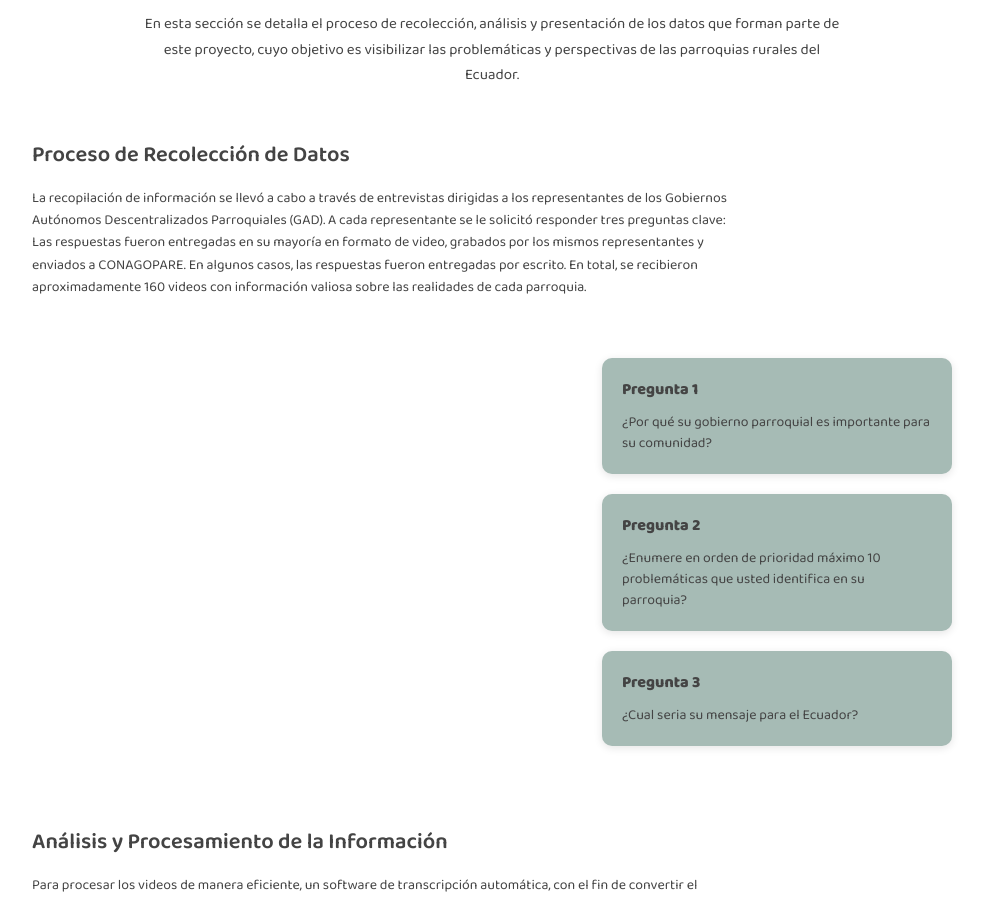
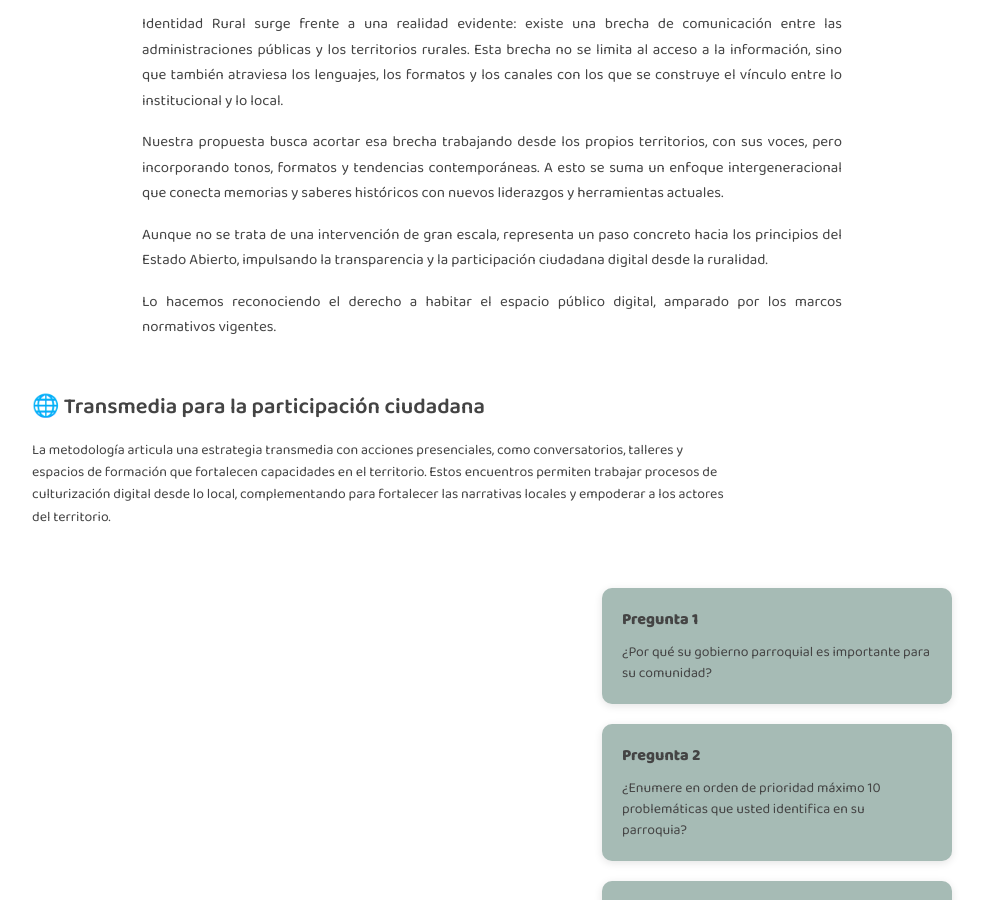
Before and after one commit to KevinYuvi/ConagopareWeb, a Next.js app: page /Metodologia in a window 1280 px wide. Shown: the part 140-1040 px from the top of the page, without its empty margins (148-1131 px from the left). Built offline with nearby package versions, Linux system fonts and the light colour scheme.

Commit message:
Mejora visual en la sección Metodología de Identidad Rural

```diff
--- a/src/app/Metodologia/page.tsx
+++ b/src/app/Metodologia/page.tsx
@@ -144,11 +144,11 @@ export default function MetodologiaPage() {
           cursor: "pointer",
         }}
       >
-        Metodología de Recolección y Análisis
+        🧭 Metodología de Identidad Rural
       </motion.h1>
 
       {/* Descripción */}
-      <motion.p
+      <motion.div
   initial="hidden"
   whileInView="visible"
   variants={fadeUpVariant}
@@ -159,13 +159,30 @@ export default function MetodologiaPage() {
     maxWidth: 700,
     margin: "auto",
     marginBottom: 50,
-          textAlign: "center",
+    textAlign: "justify",
+    display: "flex",
+    flexDirection: "column",
+    gap: "1rem",
   }}
 >
-        En esta sección se detalla el proceso de recolección, análisis y presentación de los datos que forman parte de este proyecto, cuyo objetivo es visibilizar las problemáticas y perspectivas de las parroquias rurales del Ecuador.
-      </motion.p>
+  <p>
+    Identidad Rural surge frente a una realidad evidente: existe una brecha de comunicación entre las administraciones públicas y los territorios rurales. Esta brecha no se limita al acceso a la información, sino que también atraviesa los lenguajes, los formatos y los canales con los que se construye el vínculo entre lo institucional y lo local.
+  </p>
 
-      {/* Proceso de Recolección de Datos */}
+  <p>
+    Nuestra propuesta busca acortar esa brecha trabajando desde los propios territorios, con sus voces, pero incorporando tonos, formatos y tendencias contemporáneas. A esto se suma un enfoque intergeneracional que conecta memorias y saberes históricos con nuevos liderazgos y herramientas actuales.
+  </p>
+
+  <p>
+    Aunque no se trata de una intervención de gran escala, representa un paso concreto hacia los principios del Estado Abierto, impulsando la transparencia y la participación ciudadana digital desde la ruralidad.
+  </p>
+
+  <p>
+    Lo hacemos reconociendo el derecho a habitar el espacio público digital, amparado por los marcos normativos vigentes.
+  </p>
+</motion.div>
+
+      {/* 🌐 Transmedia para la participación ciudadana */}
       <motion.h2
         initial="hidden"
         whileInView="visible"
@@ -183,7 +200,7 @@ export default function MetodologiaPage() {
           transition: "color 0.2s",
         }}
       >
-        Proceso de Recolección de Datos
+        🌐 Transmedia para la participación ciudadana
       </motion.h2>
 
       <motion.p
@@ -193,7 +210,7 @@ export default function MetodologiaPage() {
         viewport={{ once: true, amount: 0.3 }}
         style={{ fontSize: 14, lineHeight: 1.6, maxWidth: 700, marginBottom: 60 }}
       >
-        La recopilación de información se llevó a cabo a través de entrevistas dirigidas a los representantes de los Gobiernos Autónomos Descentralizados Parroquiales (GAD). A cada representante se le solicitó responder tres preguntas clave: Las respuestas fueron entregadas en su mayoría en formato de video, grabados por los mismos representantes y enviados a CONAGOPARE. En algunos casos, las respuestas fueron entregadas por escrito. En total, se recibieron aproximadamente 160 videos con información valiosa sobre las realidades de cada parroquia.
+        La metodología articula una estrategia transmedia con acciones presenciales, como conversatorios, talleres y espacios de formación que fortalecen capacidades en el territorio. Estos encuentros permiten trabajar procesos de culturización digital desde lo local, complementando para fortalecer las narrativas locales y empoderar a los actores del territorio.
       </motion.p>
 
       {/* Bloques preguntas alineados a la derecha */}
@@ -255,7 +272,7 @@ export default function MetodologiaPage() {
           transition: "color 0.2s",
         }}
       >
-        Análisis y Procesamiento de la Información
+        📊 Periodismo de datos
       </motion.h2>
 
       <motion.p
@@ -265,7 +282,9 @@ export default function MetodologiaPage() {
         viewport={{ once: true, amount: 0.3 }}
         style={{ fontSize: 14, lineHeight: 1.6, maxWidth: 700, marginBottom: 60 }}
       >
-        Para procesar los videos de manera eficiente, un software de transcripción automática, con el fin de convertir el contenido audiovisual en texto. Luego, se tabularon los datos y se analizaron las respuestas con el siguiente enfoque: Identificación de los problemas más frecuentes por parroquia, provincia y región. Clasificación y análisis de los mensajes dirigidos al Ecuador.
+        Desde un enfoque de periodismo de datos aplicado a lo local, trabajamos con información pública para habilitar nuevas formas de contar lo que ocurre en los territorios, con evidencia, contexto y sentido propio. Esta línea metodológica busca romper la dependencia informativa desde los medios locales rurales hacia las grandes agencias de noticias, permitiendo que mediante transferencia de capacidades, el periodismo rural construya sus propias narrativas y así disputar agenda nacional.
+        El análisis de open data, cruzado con testimonios y dinámicas propias de cada lugar, permite abrir una conversación distinta sobre lo rural: más informada, más justa, más conectada con quienes viven y transforman el territorio día a día: con identidad.
+        Transmedia y periodismo de datos para escuchar, conectar y actuar.
       </motion.p>
 
       {/* Resultados Obtenidos */}
```
Lines whose indentation alone changed are shown as unchanged.
